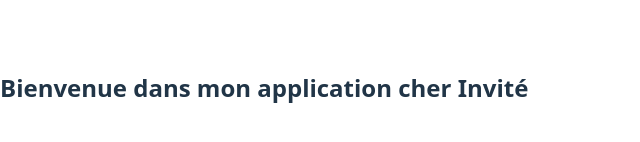
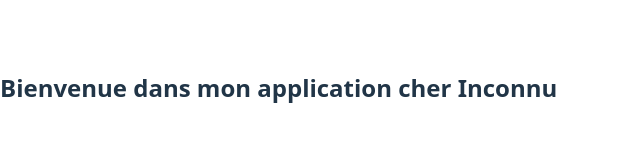
Before and after one commit to Chadrac-WAKOMYA/react-nextjs-leaarning, a React (Vite) app: page / in a window 1280 px wide. Shown: the part 312-454 px from the top of the page, without its empty margins (0-640 px from the left). Built offline with nearby package versions, Linux system fonts and the light colour scheme.

Commit message:
condition in component added

```diff
--- a/src/main.tsx
+++ b/src/main.tsx
@@ -2,7 +2,7 @@ import { createRoot } from 'react-dom/client'
 import './index.css'
 
 const Welcome = () => {
-  const nom = "Chadrac"; // Vous pouvez changer le nom pour tester
+  const nom = "Luc"; // Vous pouvez changer le nom pour tester
   return <>
     <h2>Bienvenue dans mon application cher {nom === "Chadrac" ? "Invité" : "Inconnu"}</h2>
   </>
```
